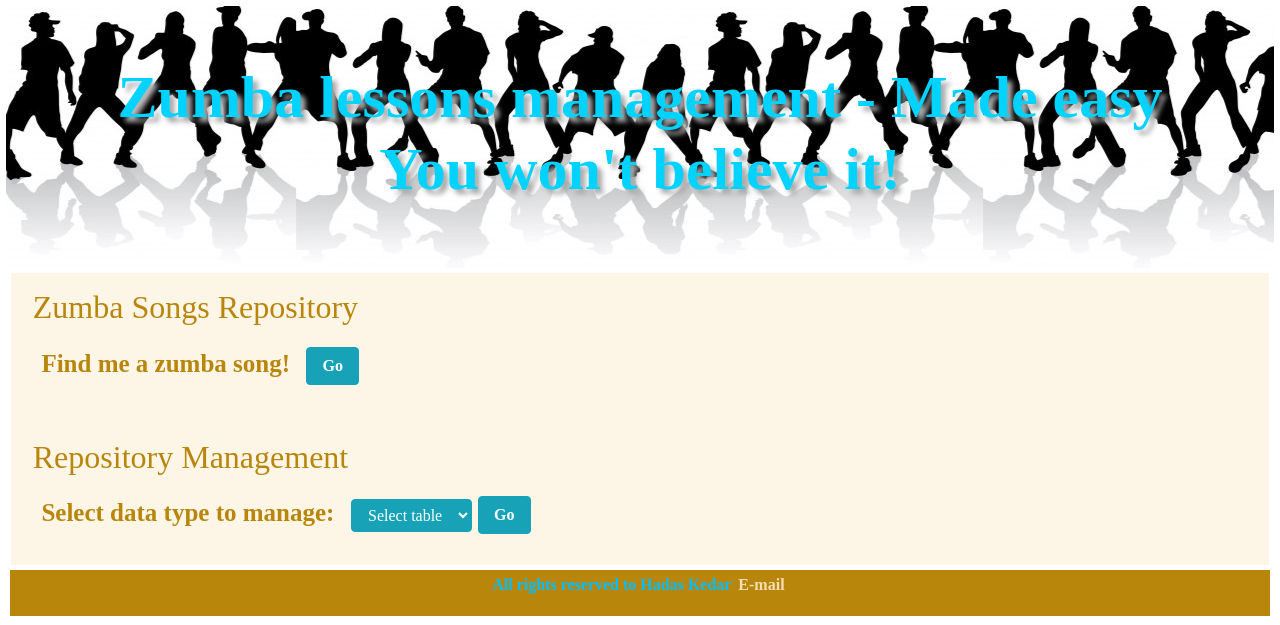
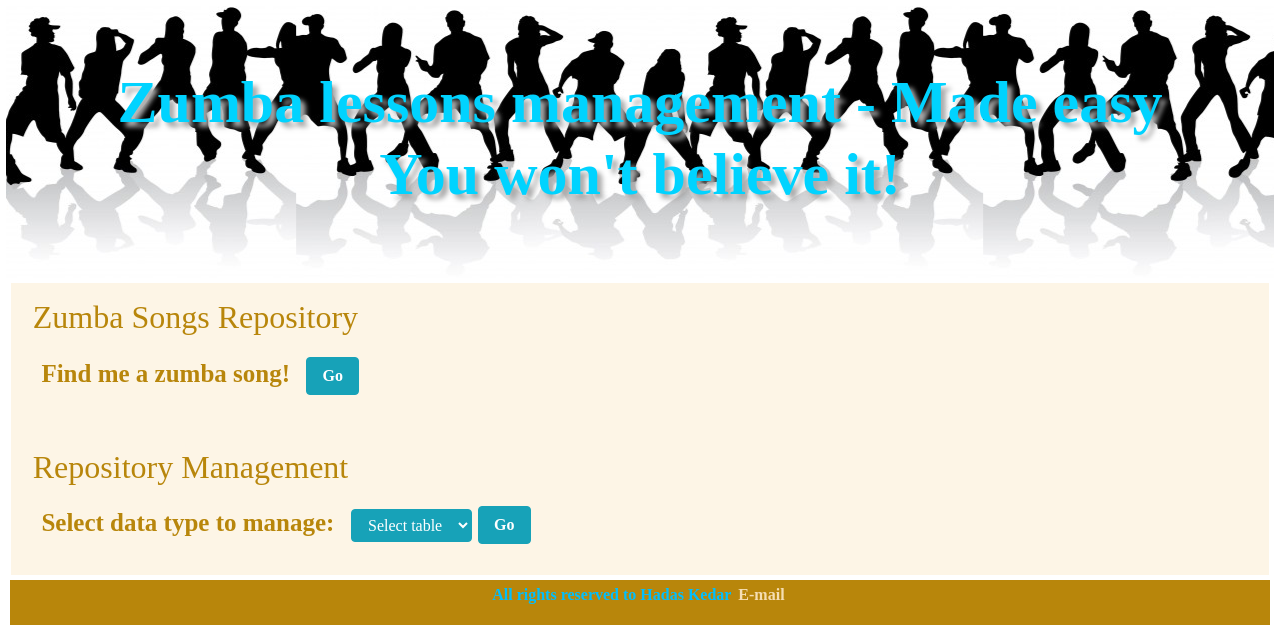
Before and after one commit to hadaskedar2020/zumba-lessons-management, a Flask app: page / in a window 1280 px wide. Shown: the top 625 px of the page. Run offline with Flask 2, Linux system fonts and the light colour scheme; some libraries are stand-ins or nearby versions.

Commit message:
Add files via upload

```diff
--- a/static/my.css
+++ b/static/my.css
@@ -1,5 +1,3 @@
-/* CSS Template inspiration from: https://www.w3schools.com/css/css_templates.asp */
-
 
 * {
   box-sizing: border-box;
@@ -13,7 +11,7 @@ body {
 }
 
 .header {
-	padding: 55px;
+  padding: 60px;
   background-image: url("/static/zumba.jpg");
   text-align: center;
   background-position: center;
@@ -85,6 +83,8 @@ form {
   color: deepskyblue;
 }
 
+select::-ms-expand { display: block; }
+
 .img {
 	text-align: center;
 	justify-content: center;
```
